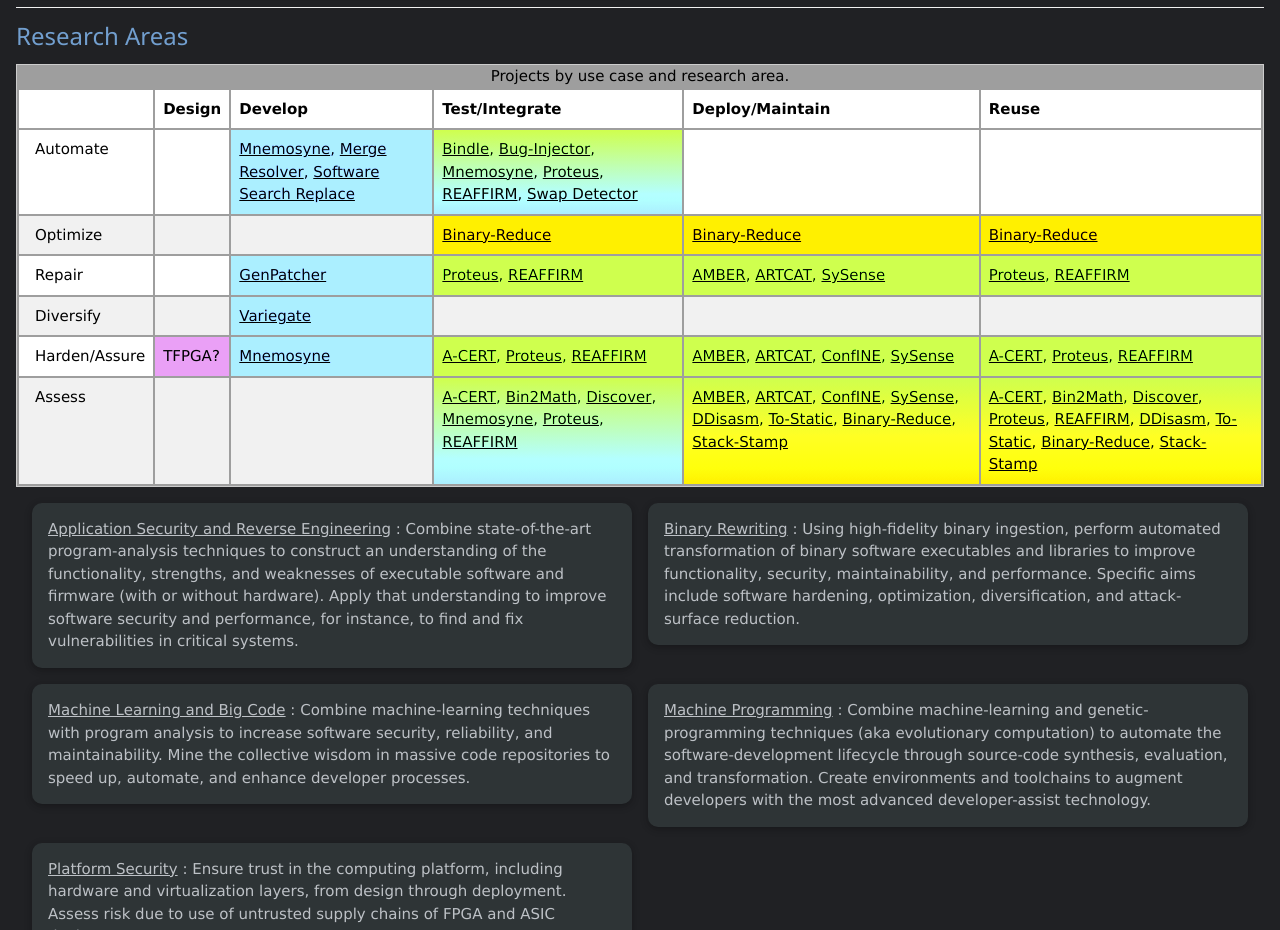
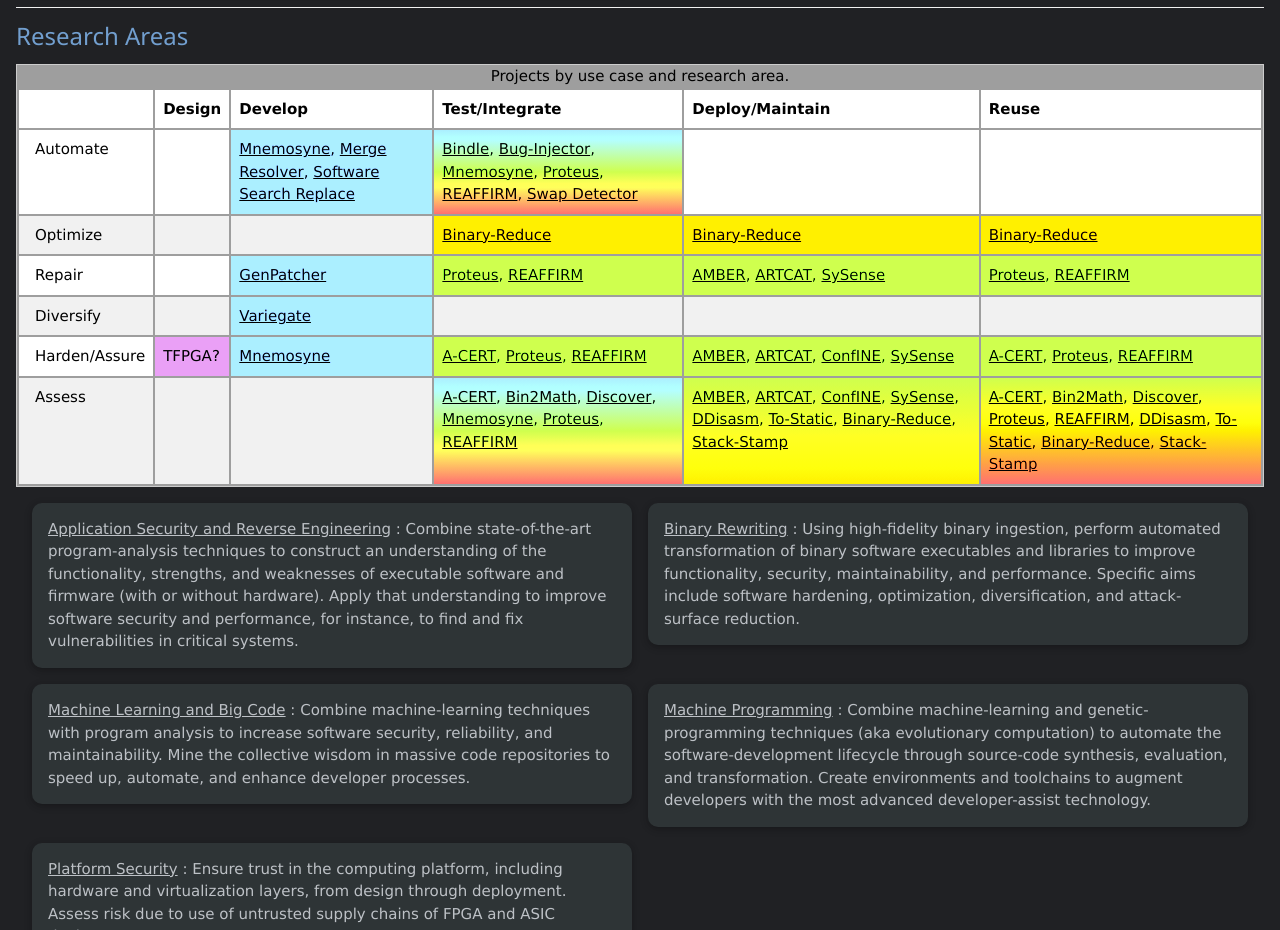
Before and after one commit to GrammaTech/grammatech.github.io, an Eleventy site: page index.md in a window 1280 px wide. Shown: the part 1320-2250 px from the top of the page. Built offline with nearby package versions, Linux system fonts and the light colour scheme; Eleventy itself is replaced by a stand-in of ours; files that its build step writes are made by us from their sources; what markdown-it-deflist would draw is missing.

Commit message:
Add a color for the ML area

```diff
--- a/gt.css
+++ b/gt.css
@@ -166,18 +166,30 @@ dt { color: #eeeeec; }
     --rw-color: #c4a000;
     --re-color: #8ae234;
     --ps-color: #75507b;
+    --ml-color: #ff4b4b;
 }
 
 .gt-area-cell-mp { background-color: var(--mp-color); filter: brightness(1.5); }
 .gt-area-cell-rw { background-color: var(--rw-color); filter: brightness(1.5); }
 .gt-area-cell-re { background-color: var(--re-color); filter: brightness(1.5); }
 .gt-area-cell-ps { background-color: var(--ps-color); filter: brightness(2); }
+.gt-area-cell-ml { background-color: var(--ml-color); filter: brightness(2); }
 .gt-area-cell-re.gt-area-cell-mp{ background-image: linear-gradient(var(--re-color),
                                                                     var(--mp-color));
                                   filter: brightness(1.5); }
+.gt-area-cell-re.gt-area-cell-mp.gt-area-cell-ml{
+    background-image: linear-gradient(var(--mp-color),
+                                      var(--re-color),
+                                      var(--ml-color));
+    filter: brightness(1.5); }
 .gt-area-cell-re.gt-area-cell-rw{ background-image: linear-gradient(var(--re-color),
                                                                     var(--rw-color));
                                   filter: brightness(1.5); }
+.gt-area-cell-re.gt-area-cell-rw.gt-area-cell-ml{
+    background-image: linear-gradient(var(--re-color),
+                                      var(--rw-color),
+                                      var(--ml-color));
+    filter: brightness(1.5); }
 .gt-area-cell-rw.gt-area-cell-mp{ background-image: linear-gradient(var(--rw-color),
                                                                     var(--mp-color));
                                   filter: brightness(1.5); }
```
